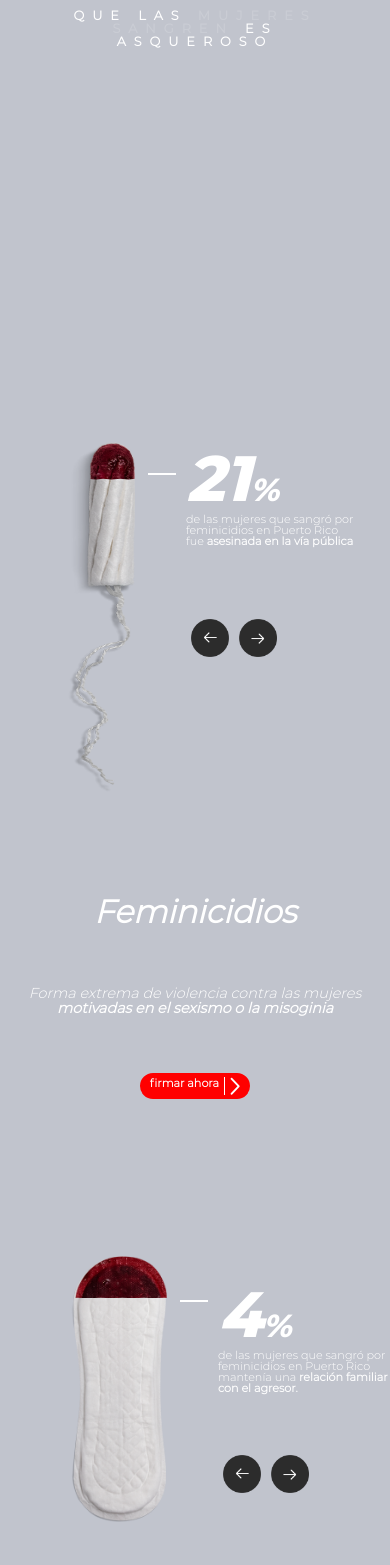
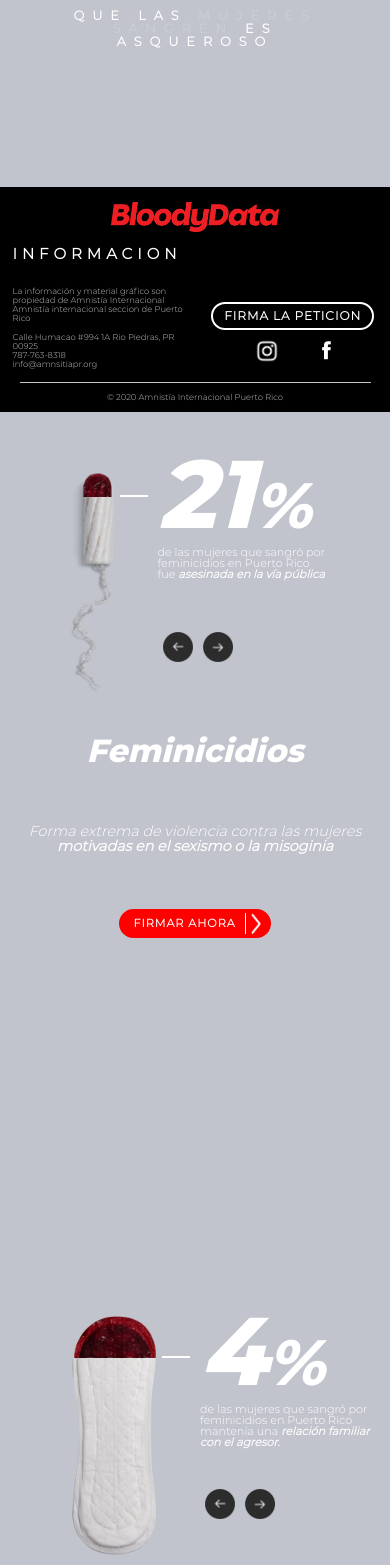
Before and after one commit to joseub71/bloody-data, a React (Create React App) app: page / in a window 390 px wide. Shown: the part 432-1997 px from the top of the page. Built offline with nearby package versions, Linux system fonts and the light colour scheme; no server answers.

Commit message:
change styles in mobile

```diff
--- a/src/App.css
+++ b/src/App.css
@@ -49,6 +49,11 @@ html {
 }
 
 /* Ancho */
+@media only screen and (min-width: 2559px) {
+  .image-tissu-blod{
+    background-position: 62px -4px !important;
+  }
+}
 @media only screen and (min-width: 1925px) {
   .central-blod-landing-page-toalla{
     background-size: 42% !important;
@@ -68,6 +73,14 @@ html {
       font-size: 3em !important;
   }
 }
+
+@media only screen and (max-width: 1250px) {
+  .text-percentage-land{
+    font-size: 7em !important;
+    margin-top: 0px !important;
+  }
+}
+
 @media only screen and (max-width: 1230px) {
     .container-text-bottom-left{
         font-size: 0.8em
@@ -123,7 +136,7 @@ html {
     }
     .text-header-button-sign {
       font-size: 0.7em !important;
-      padding-top: 1px;
+      padding: 5px 4px !important;
     }
     .header-button-sign {
       margin: 0px 5px !important;
@@ -150,7 +163,7 @@ html {
         justify-content: center;
     }
     .color-text-gray-footer, .low-text-footer{
-      font-size: 0.8em !important;
+      font-size: 0.6em !important;
     }
     .container-general-text-footer > .color-text-gray-footer:nth-child(2){
       margin-top: 10px !important;
@@ -162,7 +175,7 @@ html {
       text-align: center;
     }
     .social-media-btn-footer{
-      transform: translate(4px, -50px);
+      transform: translate(4px, -3px);
       padding-right: 20px;
     }
     .container-btn-footer{
@@ -185,10 +198,11 @@ html {
       min-width: 28px !important;
     }
     .text-percentage-land{
-      font-size: 4em !important;
+      font-size: 6em !important;
+      margin-top: -21px !important;
     }
     .text-percentage{
-      font-size: 2em !important;
+      font-size: 4em !important;
     }
     .text-description-land{
       width: 44vw !important;
@@ -203,11 +217,8 @@ html {
       background-position: 46px -4px !important;
       background-size: 70% !important;
     }
-    .top-div-percentage-progress-tissu3{
-      height: 26vh !important;
-    }
     .central-blod-landing-page-copa{
-      margin-left: 60px;
+      margin-left: 17px;
     }
     .show-desktop{
       display: none !important;
@@ -225,10 +236,10 @@ html {
       align-items: center !important;
       padding: 0px 6vw;
       text-align: center;
-      margin-top: 46px;
+      margin-top: 36px;
     }
     .image-copa-blod{
-      left: 14px !important
+      left: 14px !important;
     }
     .container-btn-descri > .container-container-button-sign{
       width: auto !important
@@ -258,6 +269,109 @@ html {
     .container-inputs-modal{
       margin-top: 10vh;
     }
+    .footer{
+      position: fixed !important;
+      bottom: 0px !important;
+    }
+    .container-blod-landing-page{
+      height: 63vh;
+      padding-top: 60px;
+    }
+    .percentage-progress{
+      height: 27vh !important;
+    }
+    .central-blod-landing-page-tampon{
+      width: 4vw !important;
+      min-width: 83px !important;
+      height: 27vh !important;
+      background-position: 33px 3px !important;
+      background-size: 44px 217px !important;
+    }
+    .image-tampon-blod-tampon{
+      background-size: 31px 90px !important;
+      background-position: 44px 1px !important;
+    }
+    .container-arrows-buttoms > img{
+      margin-top: 0px !important;
+    }
+    .image-tampon-blod1{
+      height: 3vh !important;
+    }
+    .image-tampon-blod2{
+      height: 5vh !important;
+    }
+    .top-div-percentage-progress2{
+      height: 5vh !important;
+    }
+    .image-tampon-blod3{
+      height: 7vh !important;
+    }
+    .top-div-percentage-progress3{
+      height: 7vh !important;
+    }
+    .image-tampon-blod4{
+      height: 8vh !important;
+    }
+    .top-div-percentage-progress4{
+      height: 8vh !important;
+    }
+    .container-arrows-buttoms > img{
+      width: 2.5rem !important;
+    }
+    .central-blod-landing-page-toalla{
+      height: 30vh !important;
+      min-width: 162px !important;
+    }
+    .image-toalla-blod{
+      background-position: 74px 0px !important;
+      background-size: 50.4% !important;
+    }
+    .top-div-percentage-progress-toalla-PR-1 {
+      height: 3.5vh !important;
+    }
+    .top-div-percentage-progress-toalla-PR-2 {
+      height: 9vh !important;
+    }
+    .top-div-percentage-progress-toalla-PR-3 {
+      height: 15vh !important;
+    }
+    .top-div-percentage-progress-toalla-VE-1 {
+      height: 9vh !important;
+    }
+    .top-div-percentage-progress-toalla-VE-2 {
+      height: 13vh !important;
+    }
+    .image-toalla-blod-VE-3 {
+      height: 25vh !important;
+    }
+    .padding-top-progress{
+      padding-top: 0px !important;
+    }
+    .central-blod-landing-page-tissu{
+      height: 21vh !important;
+    }
+    #tissu .text-percentage-land {
+      font-size: 4em !important;
+      margin-top: 0px !important;
+    }
+    #tissu .text-percentage {
+      font-size: 2.5em !important;
+    }
+    .image-tissu-blod1 {
+      height: 4vh !important;
+    }
+    .image-tissu-blod2 {
+        height: 9vh;
+    }
+    .top-div-percentage-progress-tissu2 {
+      height: 12vh;
+    }
+    .image-tissu-blod3 {
+      height: 13vh;
+    }
+    .top-div-percentage-progress-tissu3{
+      height: 16vh !important;
+    }
   }
 
   @media only screen and (min-width: 968px){
@@ -271,13 +385,15 @@ html {
 
   @media only screen and (max-width: 928px) and (min-width: 500px){
     .image-copa-blod{
-      left: 22px !important
+      left: 22px !important;
+
     }
   }
 
   @media only screen and (max-width: 386px) and (max-height: 850px){
     .image-copa-blod{
-      left: 8px !important;
+      left: 22px !important;
+      top: 0.5vh !important;
     }
   }
   @media only screen and (max-width: 968px) {
--- a/src/components/copa/Copa.css
+++ b/src/components/copa/Copa.css
@@ -1,4 +1,5 @@
 .central-blod-landing-page-copa{
+    background-size: cover;
     background-image: url(../../assets/copa_completed.png);
     width: 130px;
     height: 159px;
--- a/src/components/copa/Copa.js
+++ b/src/components/copa/Copa.js
@@ -149,7 +149,7 @@ class Copa extends Component {
                         </div>
                     </div>
 
-                    <div className="central-blod-landing-page-copa" style={{ backgroundSize: 'cover'}} >
+                    <div className="central-blod-landing-page-copa" >
                         <div className={`${ 'image-copa-blod'+this.state.copa } image-copa-blod`} >
                         </div>
                     </div>
--- a/src/components/footer/Footer.css
+++ b/src/components/footer/Footer.css
@@ -58,9 +58,11 @@
     padding: 10px 15px;
     border: 2px white solid;
     border-radius: 20px;
-    font-size: 15px;
+    font-size: 12px;
     font-weight: 900;
     cursor: pointer;
+    letter-spacing: 1px;
+    text-transform: uppercase;
 }
 
 .footer-social-media{
--- a/src/components/menu/Menu.css
+++ b/src/components/menu/Menu.css
@@ -84,6 +84,10 @@ nav > ul li:not(.container-container-button-sign):hover > span{
 /*  */
 .container-btn-descri .text-header-button-sign{
     color: white;
+    text-transform: uppercase;
+    font-size: 11px;
+    letter-spacing: 1px;
+    padding-top: 2px;
 }
 
 .container-btn-descri .container-container-button-sign:hover .text-header-button-sign{
--- a/src/components/tampon/Tampon.css
+++ b/src/components/tampon/Tampon.css
@@ -25,6 +25,7 @@
 }
 
 .central-blod-landing-page-tampon{
+    background-size: 67px 350px;
     width: 9vw;
     min-width: 140px;
     height: 52vh;
@@ -68,7 +69,8 @@
 }
 
 .text-percentage-land{
-    font-size: 8em;
+    font-size: 9em;
+    margin-top: -25px;
     color: var(--white);
     text-align: right;
     font-family: montserratextrabold;
@@ -78,6 +80,9 @@
     height: 80px;
     color: var(--white);
     font-size: 0.9rem
+}
+.text-description-land b{
+    font-style: italic;
 }
 
 .cont-per-text{
@@ -123,7 +128,7 @@ font-size: 0.9rem;
 }
 .text-first{
     font-size: 2rem;
-    font-weight: bold
+    font-family: 'montserratextrabold';
 }
 
 .container-btn-descri > .container-container-button-sign{
--- a/src/components/tampon/Tampon.js
+++ b/src/components/tampon/Tampon.js
@@ -167,7 +167,7 @@ class Tampon extends Component {
                         </div>
                     </div>
 
-                    <div className="central-blod-landing-page-tampon" style={{ backgroundSize: '67px 350px'}} >
+                    <div className="central-blod-landing-page-tampon" >
                         <div className={`${ 'image-tampon-blod'+this.state.tampon } image-tampon-blod-tampon `} ></div>
                     </div>
 
--- a/src/components/toalla/Toalla.css
+++ b/src/components/toalla/Toalla.css
@@ -1,4 +1,5 @@
 .central-blod-landing-page-toalla{
+    background-size: 54%;
     background-image: url(../../assets/toalla.png);
     width: 15vw;
     min-width: 180px;
@@ -56,13 +57,13 @@
     height: 0vh
 }
 .image-toalla-blod-VE-1{
-    height: 5vh
+    height: 11vh
 }
 .image-toalla-blod-VE-2{
-    height: 11vh
+    height: 15vh
 }
 .image-toalla-blod-VE-3{
-    height: 17vh
+    height: 27vh
 }
 
 .top-div-percentage-progress-toalla-VE-0{
@@ -70,13 +71,13 @@
 }
 
 .top-div-percentage-progress-toalla-VE-1{
-    height: 2vh
+    height: 7vh
 }
 
 .top-div-percentage-progress-toalla-VE-2{
-    height: 7vh
+    height: 11vh
 }
 
 .top-div-percentage-progress-toalla-VE-3{
-    height: 14vh
+    height: 23vh
 }
--- a/src/components/toalla/Toalla.js
+++ b/src/components/toalla/Toalla.js
@@ -160,7 +160,7 @@ class Toalla extends Component {
                         </div>
                     </div>
 
-                    <div className="central-blod-landing-page-toalla" style={{ backgroundSize: '54%'}} >
+                    <div className="central-blod-landing-page-toalla" >
                         <div className={`${ 'image-toalla-blod'+ '-' + this.props.country + '-' + this.state.toalla } image-toalla-blod`} ></div>
                     </div>
 
```
